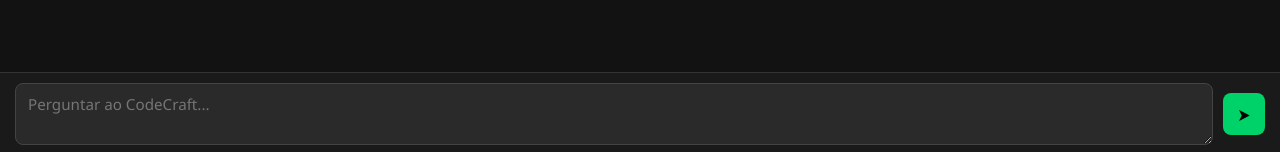
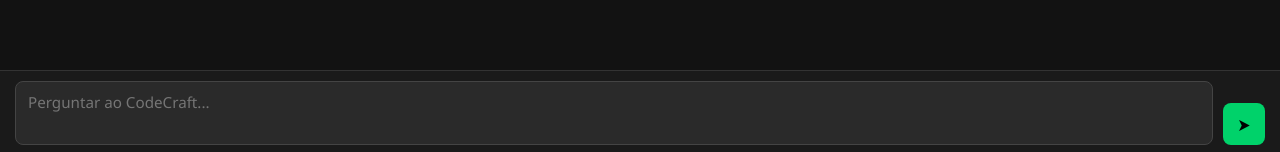
Before and after one commit to zyvex371-ctrl/roblox-minecraft-ai, a plain HTML site: page index.html in a window 1280 px wide. Shown: the part 645-797 px from the top of the page. Drawn offline with nearby package versions, Linux system fonts and the light colour scheme.

Commit message:
Update style.css

```diff
--- a/style.css
+++ b/style.css
@@ -236,7 +236,7 @@ code {
 
 .input-container {
     display: flex;
-    align-items: center;
+    align-items: flex-end;
     padding: 10px 15px;
     background-color: #1a1a1a;
     border-top: 1px solid #333;
@@ -252,6 +252,10 @@ code {
     padding: 10px 12px;
     font-size: 0.95rem;
     outline: none;
+    resize: none;
+    overflow-y: auto;
+    max-height: 120px;
+    line-height: 1.4;
 }
 
 #user-input:focus {
```
